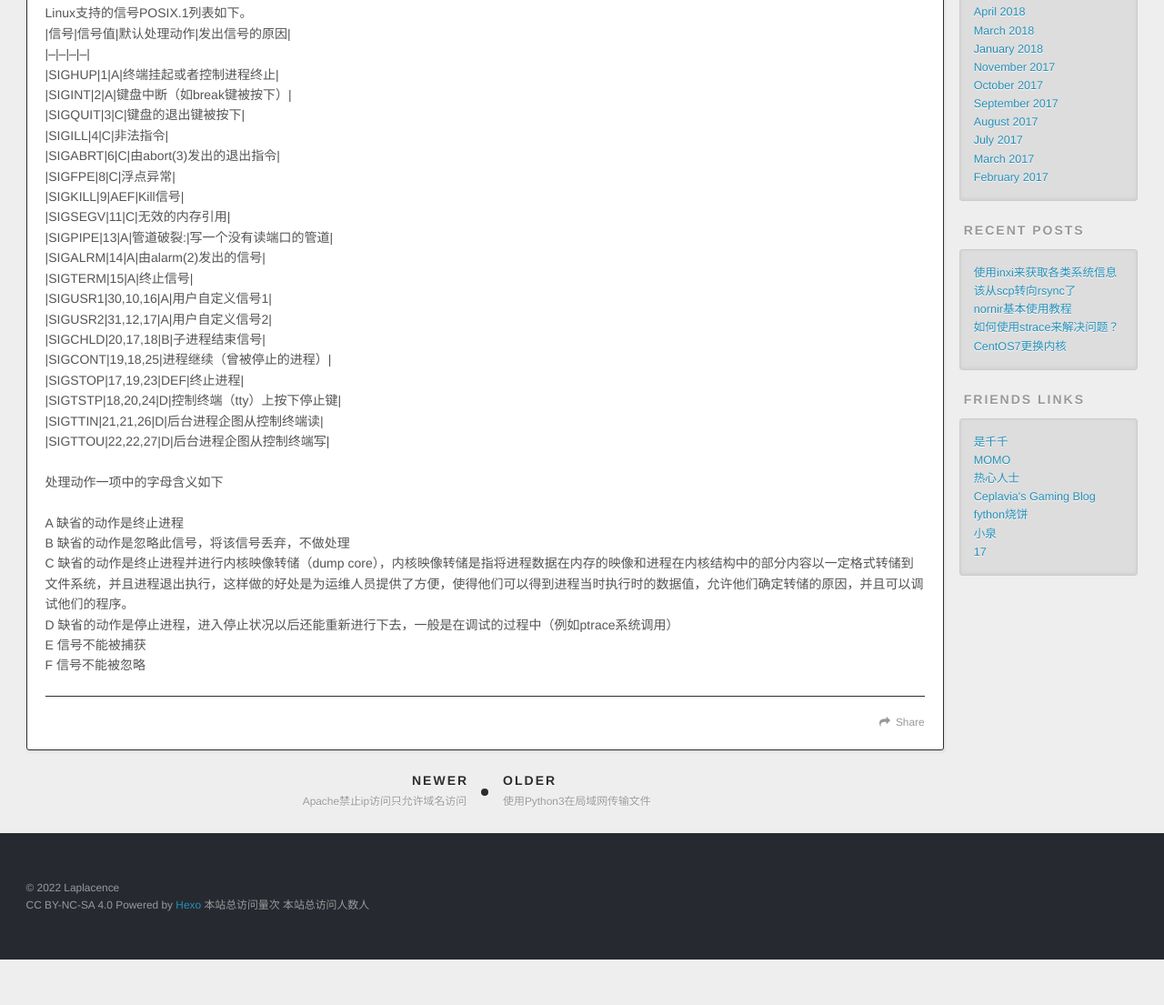
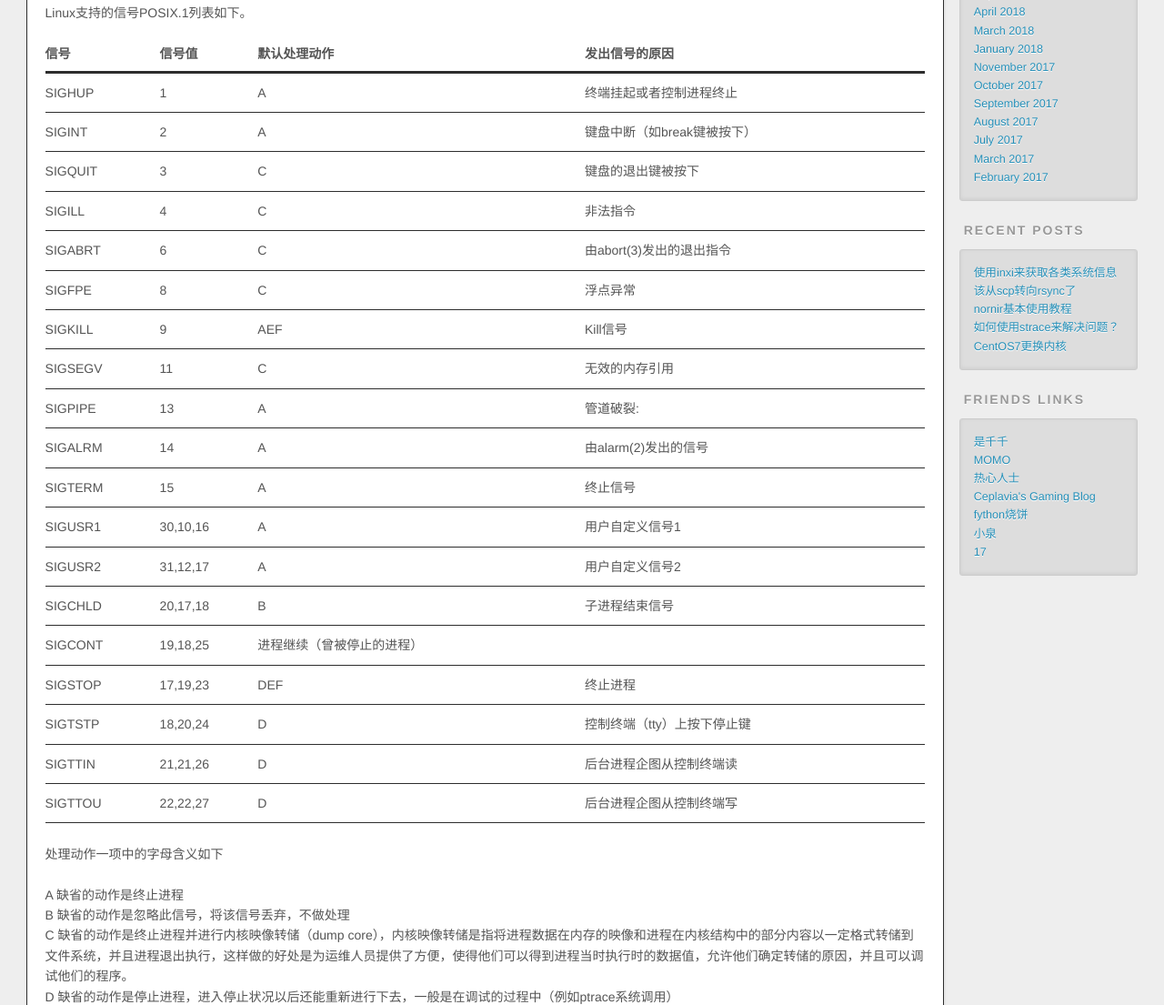
Before and after one commit to Laplacence/laplacence.github.io, a plain HTML site: page 2018/01/26/Linux_signal/index.html in a window 1280 px wide. Shown: the part 1134-2239 px from the top of the page at 91% size. Before the commit the page ends 2189 px from the top, so only its background shows below. Drawn offline with nearby package versions, Linux system fonts and the light colour scheme; some packages are replaced by stand-ins of ours; a script that the page names is missing; files whose address does not match are found by name.

Commit message:
Site updated: 2022-01-12 23:13:42

```diff
--- a/2018/01/26/Linux_signal/index.html
+++ b/2018/01/26/Linux_signal/index.html
@@ -13,7 +13,7 @@
 <meta property="og:description" content="信号是Linux编程中非常重要的部分，本文将详细介绍信号机制的基本概念、Linux对信号机制的大致实现方法、如何使用信号，以及有关信号的几个系统调用。 信号机制是进程之间相互传递消息的一种方法，信号全称为软中断信号，也有人称作软中断。从它的命名可以看出，它的实质和使用很象中断。所以，信号可以说是进程控制的一部分。">
 <meta property="og:locale" content="en_US">
 <meta property="article:published_time" content="2018-01-25T16:00:00.000Z">
-<meta property="article:modified_time" content="2020-04-11T07:08:33.983Z">
+<meta property="article:modified_time" content="2022-01-12T07:42:59.000Z">
 <meta property="article:author" content="Laplacence">
 <meta property="article:tag" content="Python C++ Fedora tech">
 <meta name="twitter:card" content="summary">
@@ -98,7 +98,131 @@
 <p>在进程表的表项中有一个软中断信号域，该域中每一位对应一个信号，当有信号发送给进程时，对应位置位。由此可以看出，进程对不同的信号可以同时保留，但对于同一个信号，进程并不知道在处理之前来过多少个。</p>
 <h2 id="信号的类型"><a href="#信号的类型" class="headerlink" title="信号的类型"></a>信号的类型</h2><p>发出信号的原因很多，这里按发出信号的原因简单分类，以了解各种信号：</p>
 <p>（1） 与进程终止相关的信号。当进程退出，或者子进程终止时，发出这类信号。<br>（2） 与进程例外事件相关的信号。如进程越界，或企图写一个只读的内存区域（如程序正文区），或执行一个特权指令及其他各种硬件错误。<br>（3） 与在系统调用期间遇到不可恢复条件相关的信号。如执行系统调用exec时，原有资源已经释放，而目前系统资源又已经耗尽。<br>（4） 与执行系统调用时遇到非预测错误条件相关的信号。如执行一个并不存在的系统调用。<br>（5） 在用户态下的进程发出的信号。如进程调用系统调用kill向其他进程发送信号。<br>（6） 与终端交互相关的信号。如用户关闭一个终端，或按下break键等情况。<br>（7） 跟踪进程执行的信号。</p>
-<p>Linux支持的信号POSIX.1列表如下。<br>|信号|信号值|默认处理动作|发出信号的原因|<br>|–|–|–|–|<br>|SIGHUP|1|A|终端挂起或者控制进程终止|<br>|SIGINT|2|A|键盘中断（如break键被按下）|<br>|SIGQUIT|3|C|键盘的退出键被按下|<br>|SIGILL|4|C|非法指令|<br>|SIGABRT|6|C|由abort(3)发出的退出指令|<br>|SIGFPE|8|C|浮点异常|<br>|SIGKILL|9|AEF|Kill信号|<br>|SIGSEGV|11|C|无效的内存引用|<br>|SIGPIPE|13|A|管道破裂:|写一个没有读端口的管道|<br>|SIGALRM|14|A|由alarm(2)发出的信号|<br>|SIGTERM|15|A|终止信号|<br>|SIGUSR1|30,10,16|A|用户自定义信号1|<br>|SIGUSR2|31,12,17|A|用户自定义信号2|<br>|SIGCHLD|20,17,18|B|子进程结束信号|<br>|SIGCONT|19,18,25|进程继续（曾被停止的进程）|<br>|SIGSTOP|17,19,23|DEF|终止进程|<br>|SIGTSTP|18,20,24|D|控制终端（tty）上按下停止键|<br>|SIGTTIN|21,21,26|D|后台进程企图从控制终端读|<br>|SIGTTOU|22,22,27|D|后台进程企图从控制终端写|</p>
+<p>Linux支持的信号POSIX.1列表如下。</p>
+<table>
+<thead>
+<tr>
+<th>信号</th>
+<th>信号值</th>
+<th>默认处理动作</th>
+<th>发出信号的原因</th>
+</tr>
+</thead>
+<tbody><tr>
+<td>SIGHUP</td>
+<td>1</td>
+<td>A</td>
+<td>终端挂起或者控制进程终止</td>
+</tr>
+<tr>
+<td>SIGINT</td>
+<td>2</td>
+<td>A</td>
+<td>键盘中断（如break键被按下）</td>
+</tr>
+<tr>
+<td>SIGQUIT</td>
+<td>3</td>
+<td>C</td>
+<td>键盘的退出键被按下</td>
+</tr>
+<tr>
+<td>SIGILL</td>
+<td>4</td>
+<td>C</td>
+<td>非法指令</td>
+</tr>
+<tr>
+<td>SIGABRT</td>
+<td>6</td>
+<td>C</td>
+<td>由abort(3)发出的退出指令</td>
+</tr>
+<tr>
+<td>SIGFPE</td>
+<td>8</td>
+<td>C</td>
+<td>浮点异常</td>
+</tr>
+<tr>
+<td>SIGKILL</td>
+<td>9</td>
+<td>AEF</td>
+<td>Kill信号</td>
+</tr>
+<tr>
+<td>SIGSEGV</td>
+<td>11</td>
+<td>C</td>
+<td>无效的内存引用</td>
+</tr>
+<tr>
+<td>SIGPIPE</td>
+<td>13</td>
+<td>A</td>
+<td>管道破裂:</td>
+</tr>
+<tr>
+<td>SIGALRM</td>
+<td>14</td>
+<td>A</td>
+<td>由alarm(2)发出的信号</td>
+</tr>
+<tr>
+<td>SIGTERM</td>
+<td>15</td>
+<td>A</td>
+<td>终止信号</td>
+</tr>
+<tr>
+<td>SIGUSR1</td>
+<td>30,10,16</td>
+<td>A</td>
+<td>用户自定义信号1</td>
+</tr>
+<tr>
+<td>SIGUSR2</td>
+<td>31,12,17</td>
+<td>A</td>
+<td>用户自定义信号2</td>
+</tr>
+<tr>
+<td>SIGCHLD</td>
+<td>20,17,18</td>
+<td>B</td>
+<td>子进程结束信号</td>
+</tr>
+<tr>
+<td>SIGCONT</td>
+<td>19,18,25</td>
+<td>进程继续（曾被停止的进程）</td>
+<td></td>
+</tr>
+<tr>
+<td>SIGSTOP</td>
+<td>17,19,23</td>
+<td>DEF</td>
+<td>终止进程</td>
+</tr>
+<tr>
+<td>SIGTSTP</td>
+<td>18,20,24</td>
+<td>D</td>
+<td>控制终端（tty）上按下停止键</td>
+</tr>
+<tr>
+<td>SIGTTIN</td>
+<td>21,21,26</td>
+<td>D</td>
+<td>后台进程企图从控制终端读</td>
+</tr>
+<tr>
+<td>SIGTTOU</td>
+<td>22,22,27</td>
+<td>D</td>
+<td>后台进程企图从控制终端写</td>
+</tr>
+</tbody></table>
 <p>处理动作一项中的字母含义如下</p>
 <p>A 缺省的动作是终止进程<br>B 缺省的动作是忽略此信号，将该信号丢弃，不做处理<br>C 缺省的动作是终止进程并进行内核映像转储（dump core），内核映像转储是指将进程数据在内存的映像和进程在内核结构中的部分内容以一定格式转储到文件系统，并且进程退出执行，这样做的好处是为运维人员提供了方便，使得他们可以得到进程当时执行时的数据值，允许他们确定转储的原因，并且可以调试他们的程序。<br>D 缺省的动作是停止进程，进入停止状况以后还能重新进行下去，一般是在调试的过程中（例如ptrace系统调用）<br>E 信号不能被捕获<br>F 信号不能被忽略</p>
 
```
